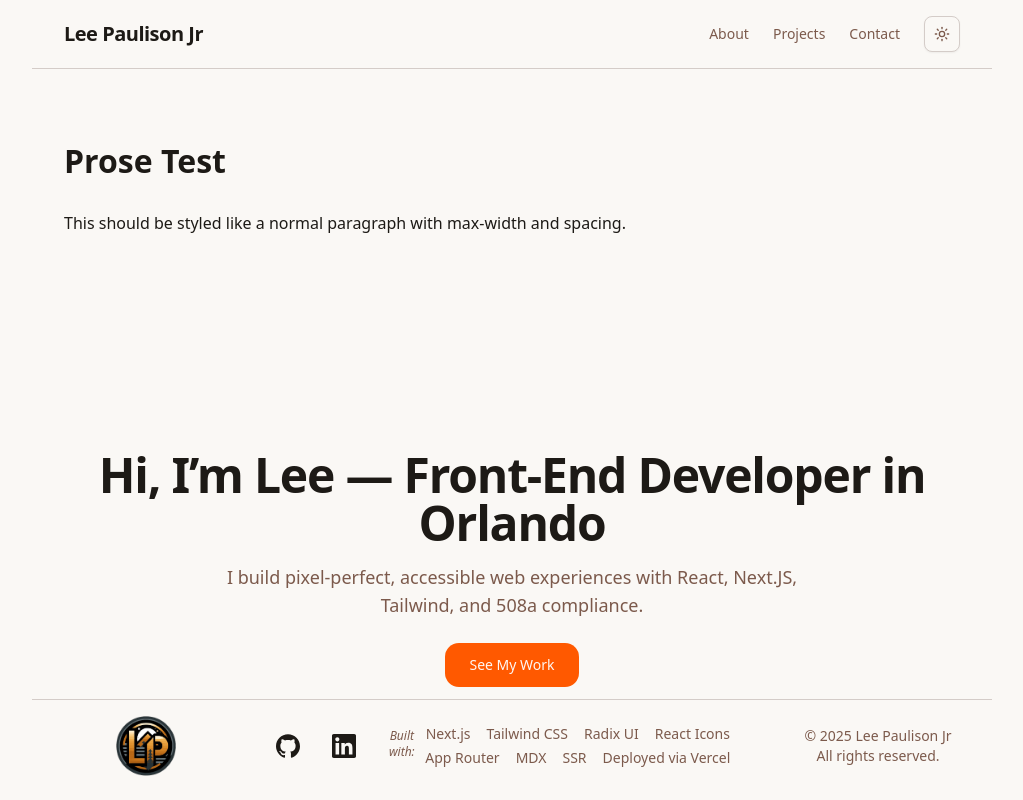
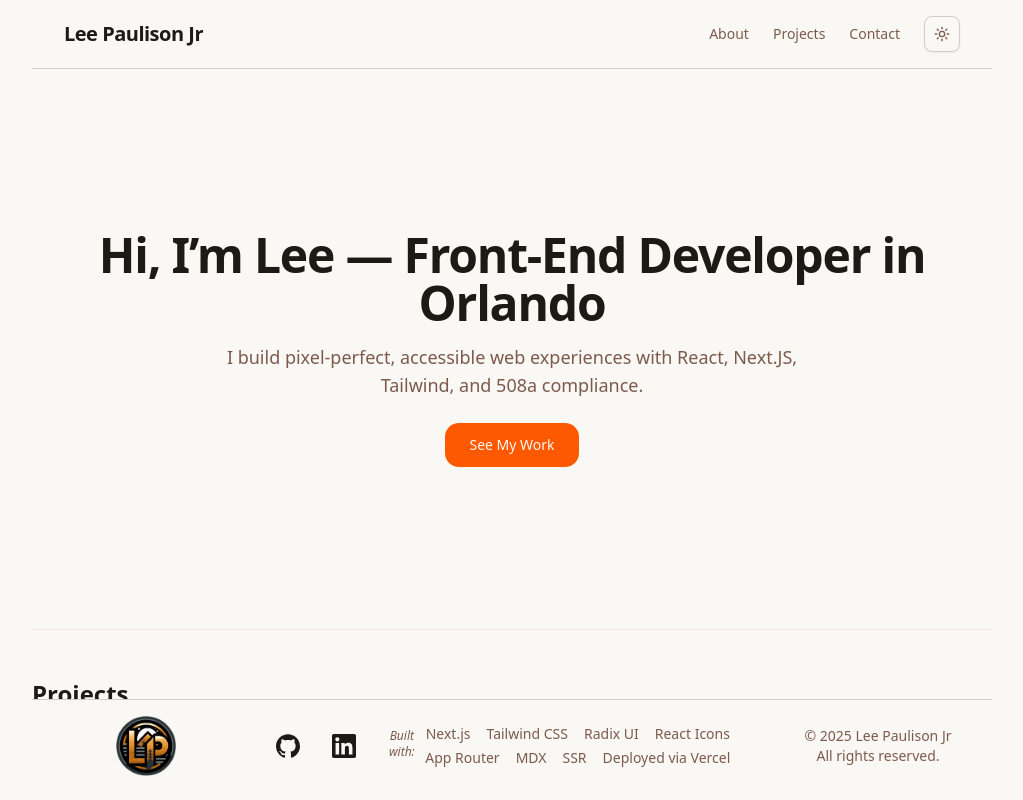
Before and after one commit to LeePaulison/portfolio-updated, a Next.js app: page / in a window 1280 px wide. Shown: the whole page, without its empty margins (128-1151 px from the left). Built offline with nearby package versions, Linux system fonts and the light colour scheme.

Commit message:
removed prose test code

```diff
--- a/app/page.js
+++ b/app/page.js
@@ -6,11 +6,6 @@ import { ContactTeaser } from '@/components/contact';
 export default function Home() {
   return (
     <>
-      <div className='prose dark:prose-invert p-8'>
-        <h1>Prose Test</h1>
-        <p>This should be styled like a normal paragraph with max-width and spacing.</p>
-      </div>
-
       <HeroTeaser />
       <ProjectsTeaser limit={3} />
       <AboutTeaser />
--- a/app/projects/[slug]/page.js
+++ b/app/projects/[slug]/page.js
@@ -12,14 +12,6 @@ export default async function ProjectPage({ params }) {
     <main className='container px-4 py-4 sm:px-6 lg:px-8 py-12'>
       <h1 className='text-3xl font-bold mb-4'>{frontmatter.title}</h1>
       {frontmatter.description && <p className='text-muted-foreground mb-6'>{frontmatter.description}</p>}
-      <div className='prose dark:prose-invert'>
-        <h2>Prose Test</h2>
-        <p>This should be styled like a paragraph.</p>
-        <ul>
-          <li>Item 1</li>
-          <li>Item 2</li>
-        </ul>
-      </div>
       <article className='prose dark:prose-invert'>
         <MDXRemote source={content} />
       </article>
```
